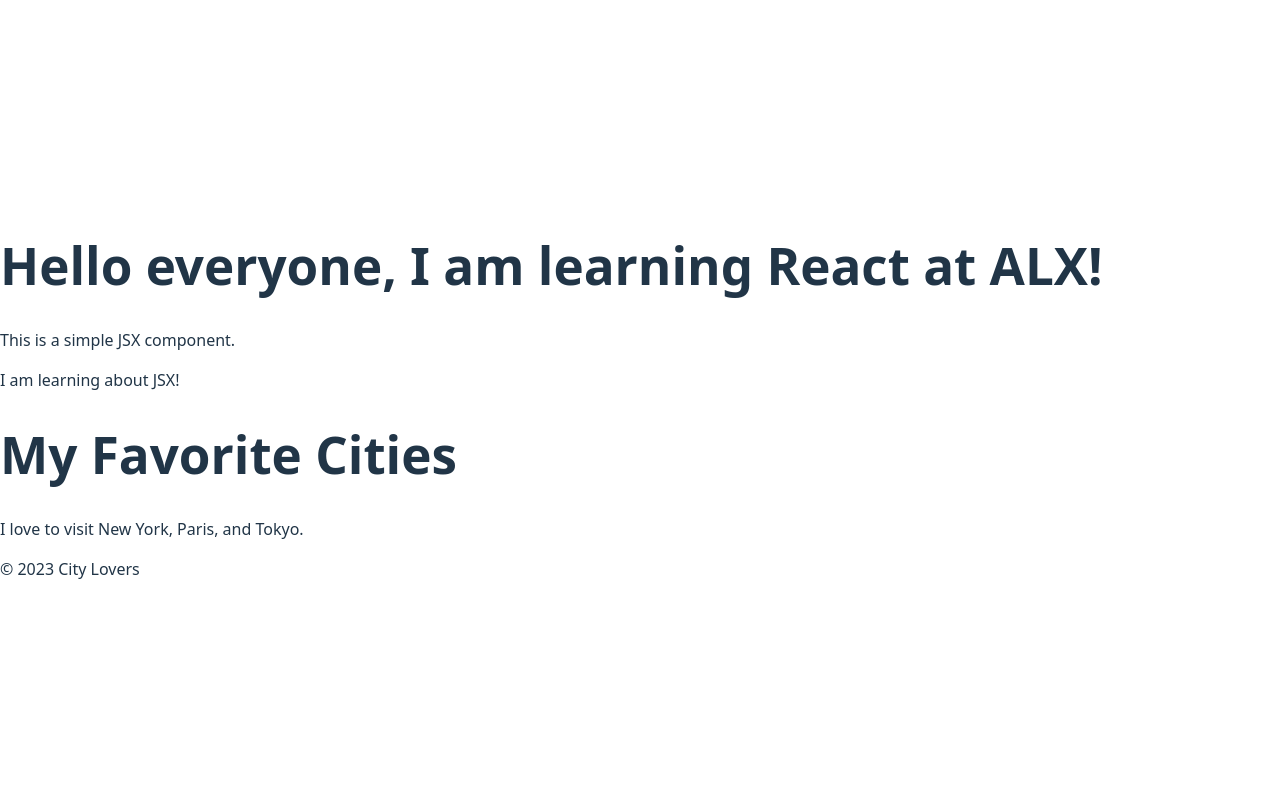
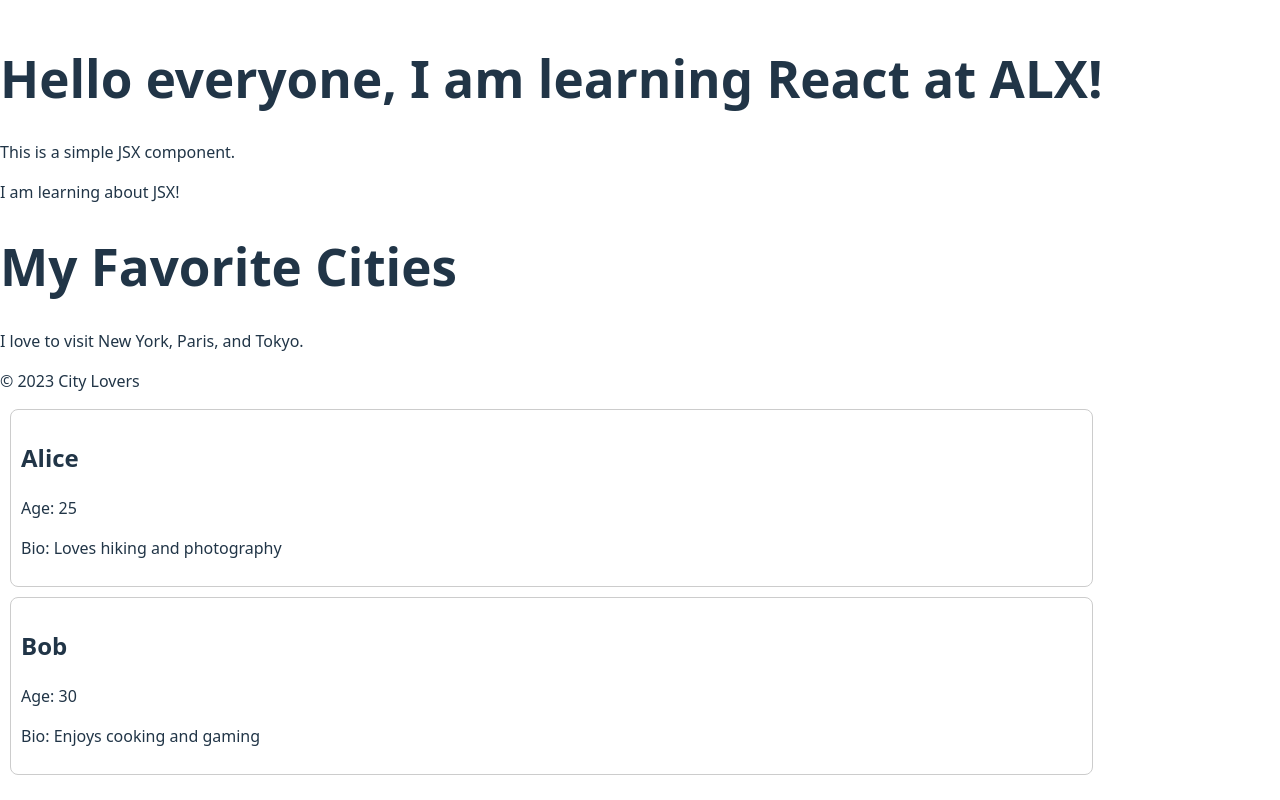
Before and after one commit to hyacintha3/alx-fe-reactjs, a React (Vite) app in the folder alx-react-app/: page / in a window 1280 px wide. Built offline with nearby package versions, Linux system fonts and the light colour scheme.

Commit message:
Add UserProfile component with props

```diff
--- a/alx-react-app/src/App.jsx
+++ b/alx-react-app/src/App.jsx
@@ -2,6 +2,7 @@
 import Header from './components/Header';
 import MainContent from './components/MainContent';
 import Footer from './components/Footer';
+import UserProfile from './components/UserProfile';
 
 function App() {
     return (
@@ -10,6 +11,9 @@
             <Header />
             <MainContent />
             <Footer />
+            <UserProfile name="Alice" age={25} bio="Loves hiking and photography" />
+<UserProfile name="Bob" age={30} bio="Enjoys cooking and gaming" />
+
         </div>
     );
 }
--- /dev/null
+++ b/alx-react-app/src/components/UserProfile.jsx
@@ -0,0 +1,11 @@
+const UserProfile = (props) => {
+    return (
+      <div style={{ border: "1px solid #ccc", padding: "10px", margin: "10px", borderRadius: "8px" }}>
+        <h2>{props.name}</h2>
+        <p>Age: {props.age}</p>
+        <p>Bio: {props.bio}</p>
+      </div>
+    );
+  };
+
+  export default UserProfile;
```
